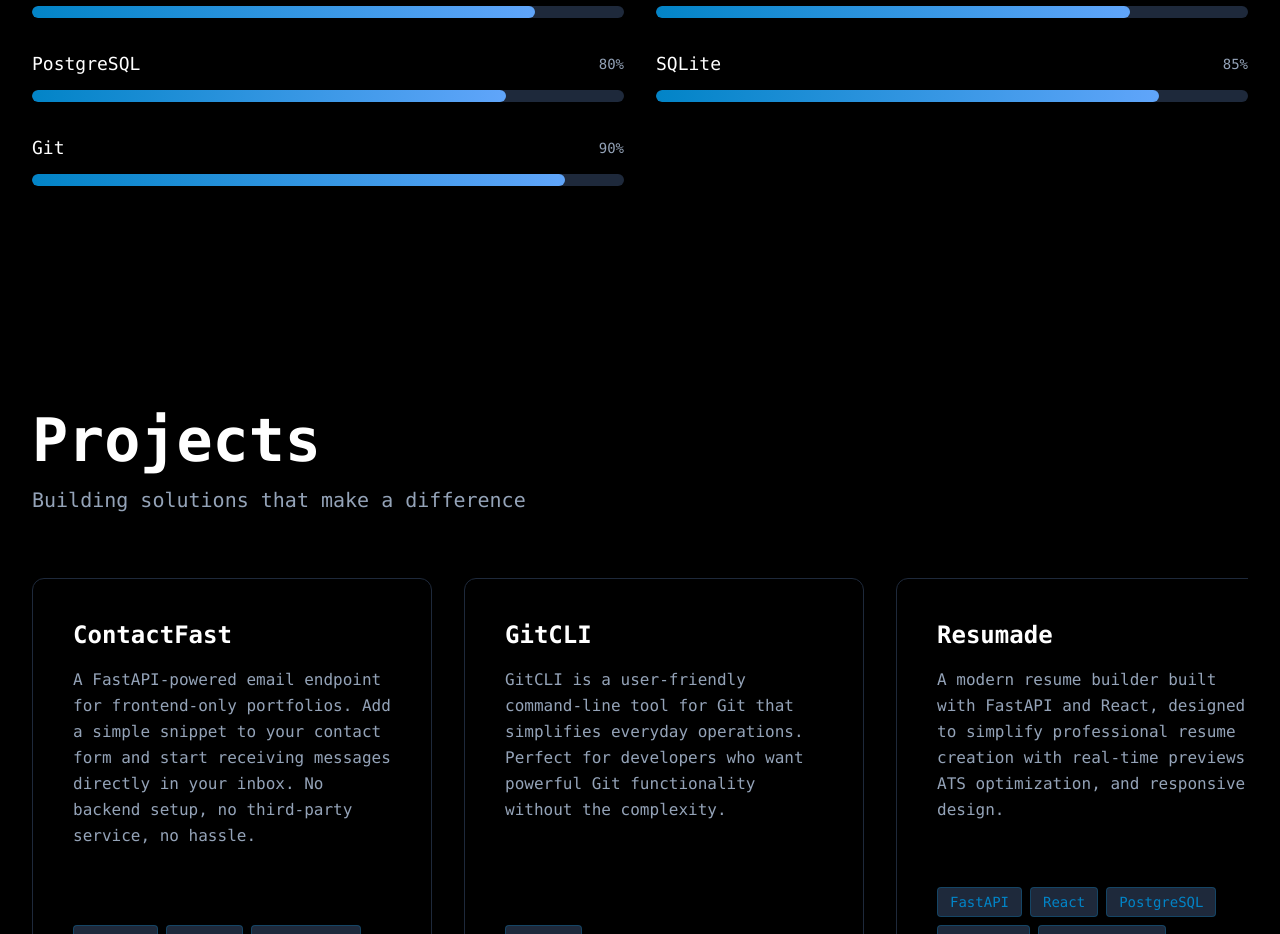
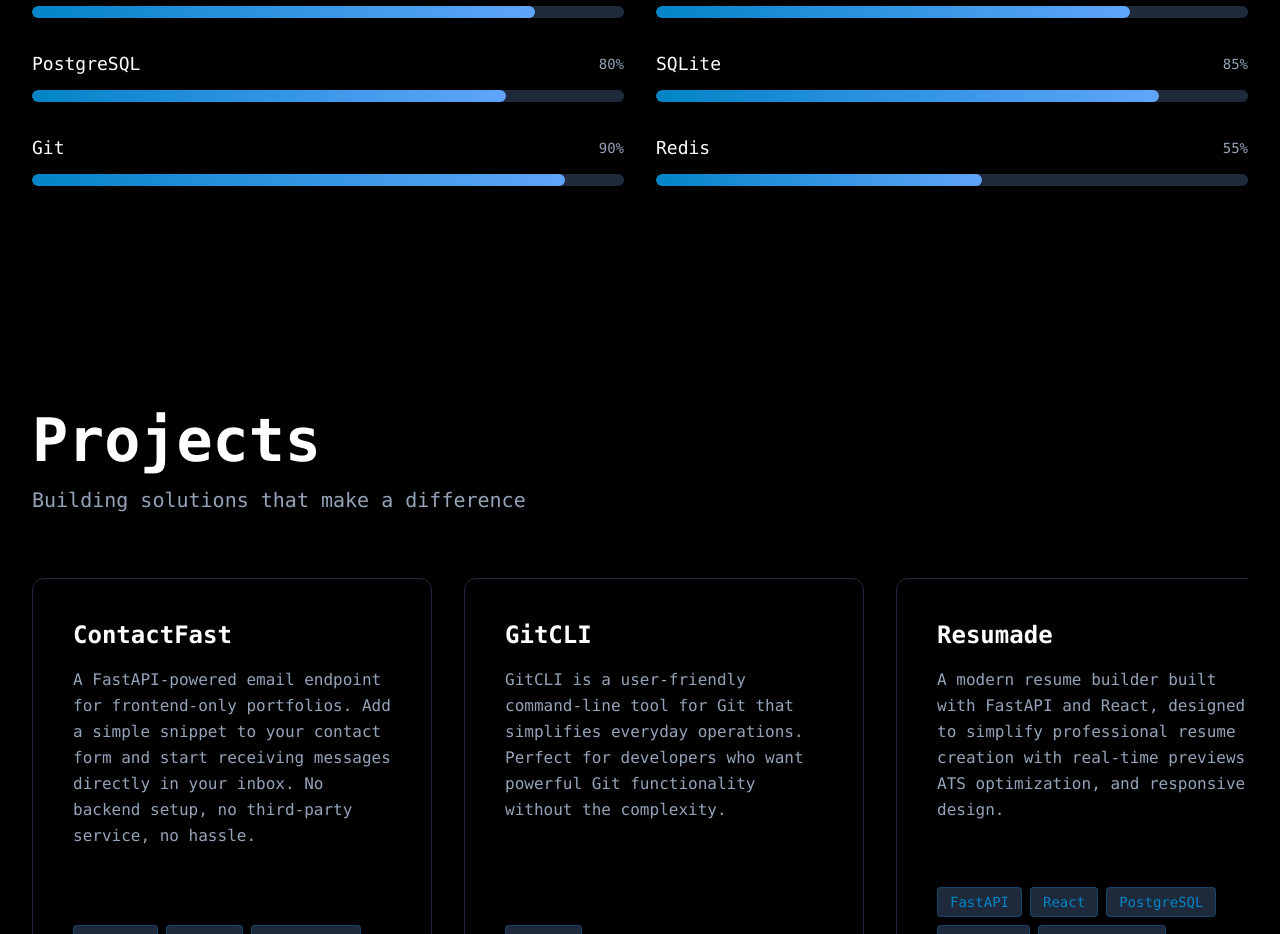
Before and after one commit to Adelodunpeter25/portfolio, a React (Vite) app in the folder portfolio-frontend/: page / in a window 1280 px wide. Shown: the part 2600-3534 px from the top of the page. Built offline with nearby package versions, Linux system fonts and the light colour scheme.

Commit message:
update: updated projects

```diff
--- a/portfolio-frontend/src/data.ts
+++ b/portfolio-frontend/src/data.ts
@@ -86,7 +86,7 @@ export const portfolioData = {
         "Automation of common Git tasks",
       ],
       challenges: "I've been searching for a suitable Git command-line tool that’s simple, intuitive, and doesn’t overwhelm you with dozens of commands.",
-      outcome: "No overwhelming GUI or dozens of commands — only what’s necessary. No memorization of complex flags or commands. Commands are intuitive, prompts guide the user",
+      outcome: "No overwhelming GUI or dozens of commands — only what’s necessary. No memorization of complex commands. Commands are intuitive, prompts guide the user",
     },
     {
       id: "resumade",
@@ -168,5 +168,6 @@ export const portfolioData = {
     { name: "PostgreSQL", proficiency: 80 },
     { name: "SQLite", proficiency: 85 },
     { name: "Git", proficiency: 90 },
+    { name: "Redis", proficiency: 55 },
   ],
 };
```
Also changed, not shown: 1 other file (tests, documents, lock files or other folders).
